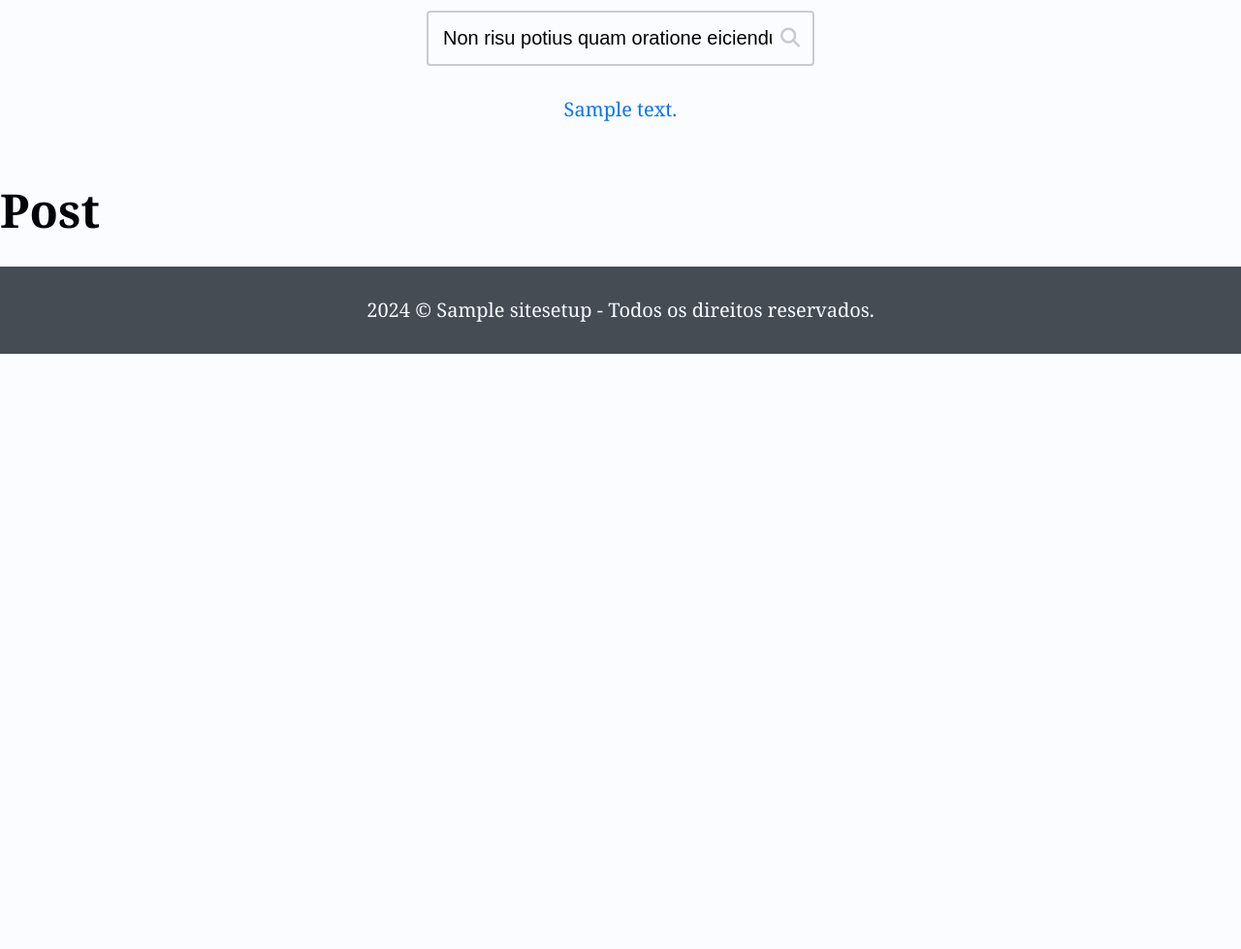
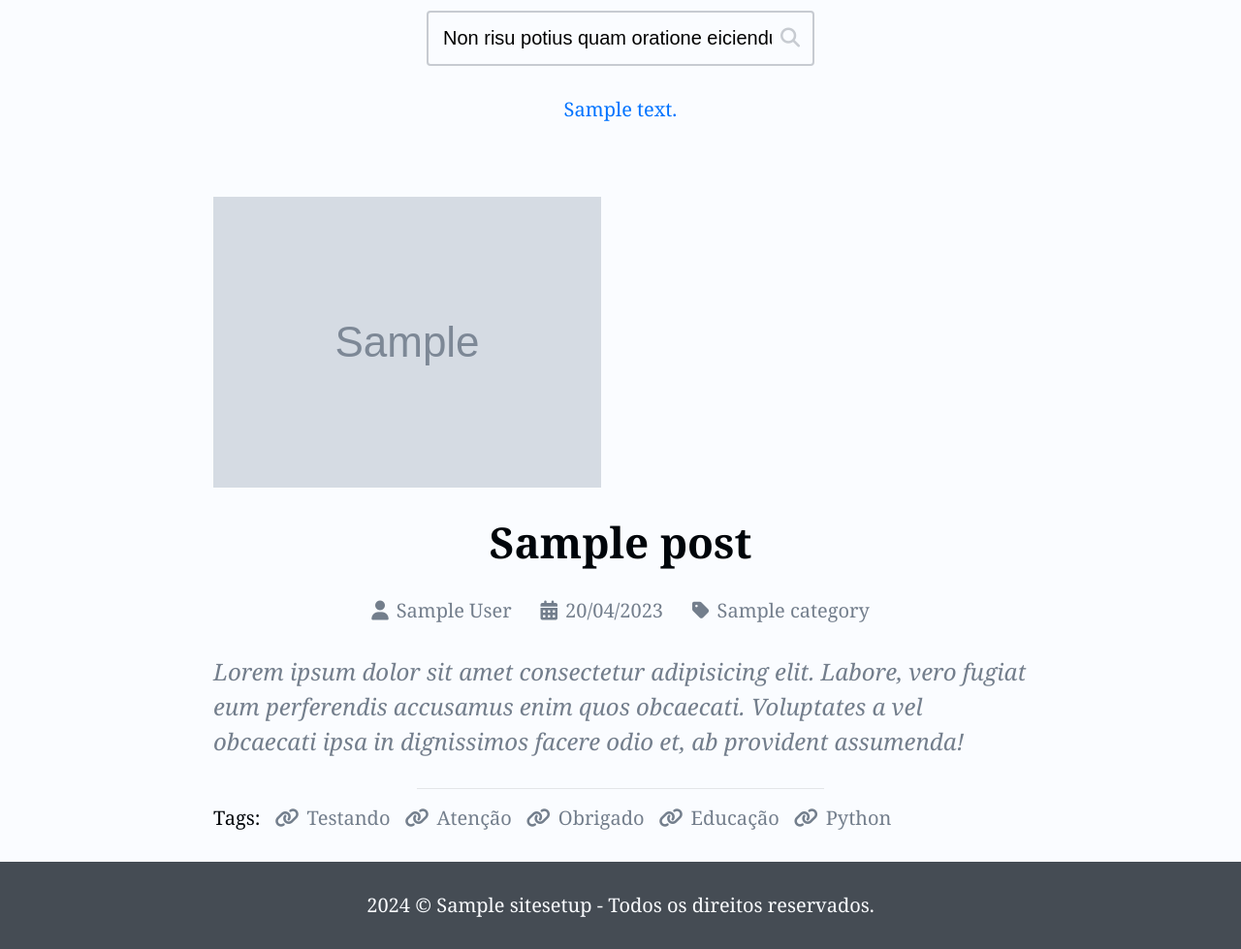
Before and after one commit to guicamargo19/blog_devs_place, a Django app: template djangoapp/blog/templates/blog/pages/post.html in a window 1280 px wide. Shown: the part 167-1146 px from the top of the page at 97% size. Before the commit the page ends 532 px from the top, so only its background shows below. Run offline with Django 5.2, Linux system fonts and the light colour scheme; the template is opened without the code that fills it: values that come from a table or form of the project are taken from there, others are empty; tables that the repository leaves empty hold one stand-in row (values such as "Sample post"); grey boxes marked "Sample" are stand-in pictures.

Commit message:
Post content

```diff
--- a/djangoapp/blog/templates/blog/pages/post.html
+++ b/djangoapp/blog/templates/blog/pages/post.html
@@ -1,5 +1,110 @@
-{% extends "blog/base.html" %}
+{% extends 'blog/base.html' %}
 
 {% block content %}
-    <h1>Post</h1>
+<main class="main-content single-post section-wrapper">
+  <div class="single-post-content section-content-narrow">
+    <div class="single-post-gap section-gap">
+
+      {% if post.cover and post.cover_in_post_content %}
+        <div class="single-post-cover pb-base">
+          <img
+            loading="lazy"
+            src="{{ post.cover.url }}"
+            alt="{{ post.title }}"
+          >
+        </div>
+      {% endif %}
+
+      <h2 class="single-post-title pb-base center">
+        {{ post.title }}
+      </h2>
+
+      <div class="post-meta pb-base">
+        <div class="post-meta-item">
+          <a
+            class="post-meta-link"
+            href="{% url 'blog:created_by' post.created_by.pk  %}"
+          >
+            <i class="fa-solid fa-user"></i>
+            <span>
+              {% if post.created_by.first_name %}
+                {{ post.created_by.first_name }}
+                {{ post.created_by.last_name }}
+              {% else %}
+                {{ post.created_by.username }}
+              {% endif %}
+            </span>
+          </a>
+        </div>
+        <div class="post-meta-item">
+          <span class="post-meta-link">
+            <i class="fa-solid fa-calendar-days"></i>
+            <span>
+              20/04/2023
+            </span>
+          </span>
+        </div>
+
+        {% if post.category %}
+          <div class="post-meta-item">
+            <a
+              class="post-meta-link"
+              href="{% url 'blog:category' post.category.slug  %}"
+            >
+              <i class="fa-solid fa-tag"></i>
+              <span>
+                {{ post.category.name }}
+              </span>
+            </a>
+          </div>
+        {% endif %}
+
+      </div>
+
+      <p class="single-post-excerpt pb-base">
+        Lorem ipsum dolor sit amet consectetur adipisicing elit. Labore, vero
+        fugiat eum perferendis accusamus enim quos obcaecati. Voluptates a vel
+        obcaecati ipsa in dignissimos facere odio et, ab provident assumenda!
+      </p>
+
+      <div class="separator"></div>
+
+      <div class="single-post-content">
+
+        <div class="post-tags">
+          <span>Tags: </span>
+
+          <a class="post-tag-link" href="#">
+            <i class="fa-solid fa-link"></i>
+            <span>Testando</span>
+          </a>
+
+          <a class="post-tag-link" href="#">
+            <i class="fa-solid fa-link"></i>
+            <span>Atenção</span>
+          </a>
+
+          <a class="post-tag-link" href="#">
+            <i class="fa-solid fa-link"></i>
+            <span>Obrigado</span>
+          </a>
+
+          <a class="post-tag-link" href="#">
+            <i class="fa-solid fa-link"></i>
+            <span>Educação</span>
+          </a>
+
+          <a class="post-tag-link" href="#">
+            <i class="fa-solid fa-link"></i>
+            <span>Python</span>
+          </a>
+
+        </div>
+
+      </div>
+
+    </div>
+  </div>
+</main>
+
 {% endblock content %}
--- a/djangoapp/blog/urls.py
+++ b/djangoapp/blog/urls.py
@@ -1,12 +1,14 @@
 # type: ignore
 
 from django.urls import path
-from blog.views import index, post, page
+from blog.views import index, post, page, created_by, category
 
 app_name = 'blog'
 
 urlpatterns = [
     path('', index, name='index'),
     path('post/<slug:slug>/', post, name='post'),
-    path('page/', page, name='page'),
+    path('page/<slug:slug>/', page, name='page'),
+    path('created_by/<int:author_pk>/', created_by, name='created_by'),
+    path('category/<slug:slug>/', category, name='category'),
 ]
```
Also changed, not shown: djangoapp/blog/views.py (+38 -2 lines).
